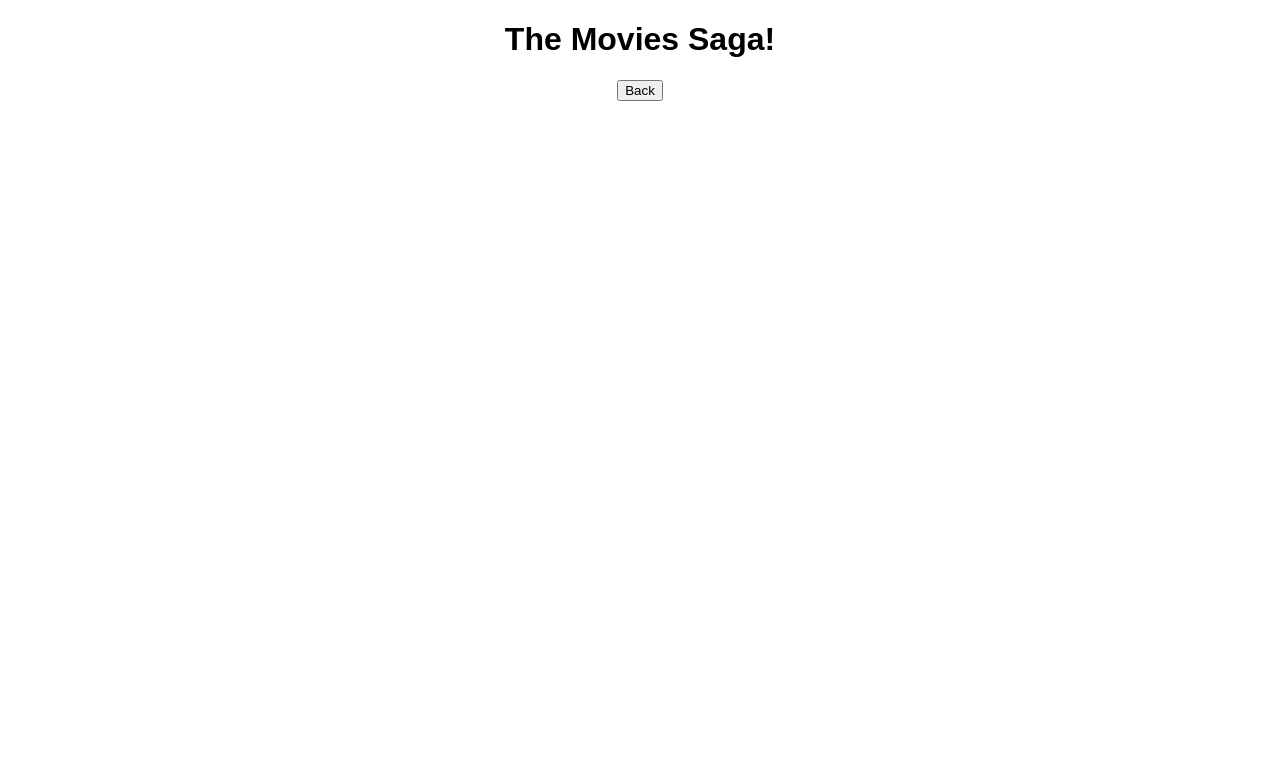
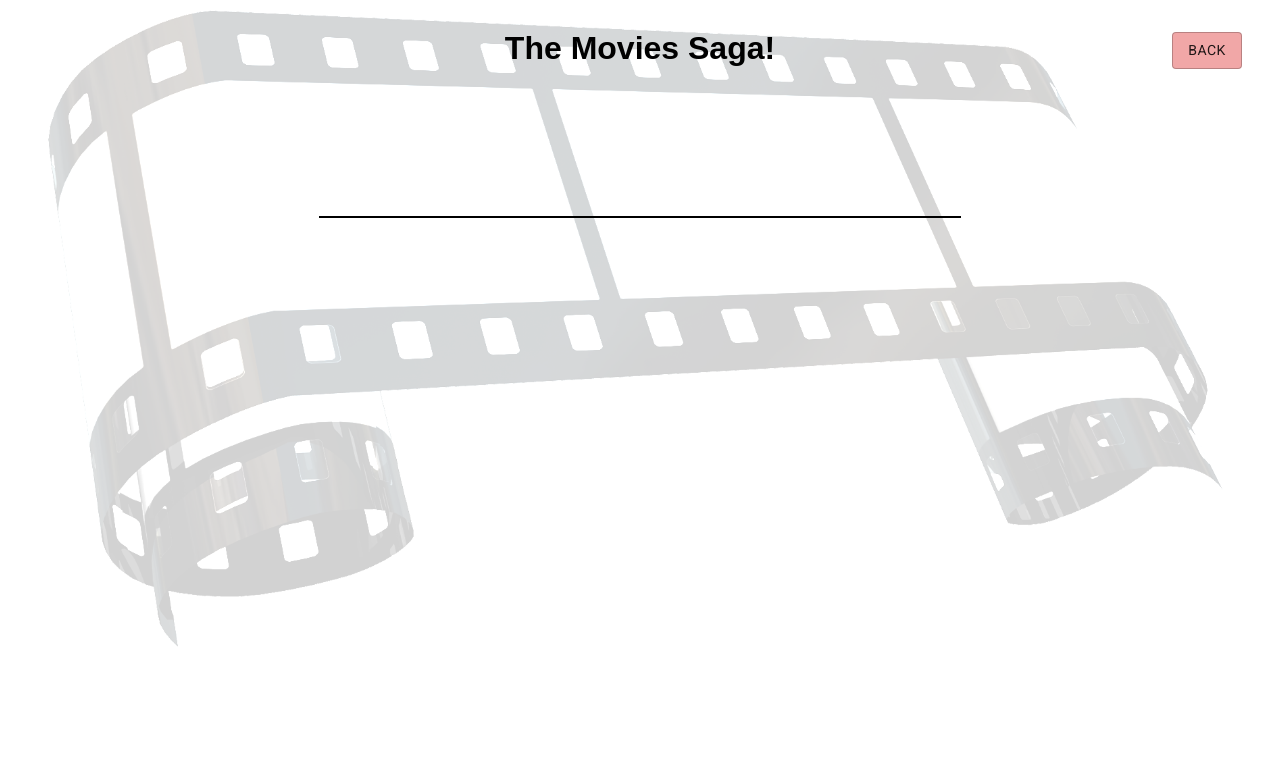
Before and after one commit to Adventure-K/weekend-movie-sagas, a React app: page /#/details in a window 1280 px wide. Built offline with nearby package versions, Linux system fonts and the light colour scheme.

Commit message:
install MUI, some styling

```diff
--- a/package.json
+++ b/package.json
@@ -4,7 +4,9 @@
   "private": true,
   "proxy": "http://localhost:5000",
   "dependencies": {
-    "@material-ui/core": "^4.11.3",
+    "@fontsource/roboto": "^4.5.8",
+    "@material-ui/core": "^4.12.4",
+    "@material-ui/icons": "^4.11.3",
     "axios": "^0.21.1",
     "pg": "^8.2.1",
     "react": "^17.0.1",
--- a/public/index.html
+++ b/public/index.html
@@ -4,6 +4,10 @@
     <meta charset="utf-8">
     <meta name="viewport" content="width=device-width, initial-scale=1, shrink-to-fit=no">
     <meta name="theme-color" content="#000000">
+    <meta
+      name="viewport"
+      content="minimum-scale=1, initial-scale=1, width=device-width"
+    />
     <!--
       manifest.json provides metadata used when your web app is added to the
       homescreen on Android. See https://developers.google.com/web/fundamentals/engage-and-retain/web-app-manifest/
--- a/src/components/App/App.css
+++ b/src/components/App/App.css
@@ -1,24 +1,13 @@
 .App {
   text-align: center;
+  background-image: url(../../../public/assets/filmstrip_PNG59.png);
+  background-repeat: no-repeat;
+  background-size: 95vmax;
+  background-position: top;
 }
 
-
-.App-header {
-  background-color: #222;
-  height: 150px;
-  padding: 20px;
-  color: white;
+h1 {
+  border: 0;
+  margin-top: 0;
+  padding: 30px;
 }
-
-.App-title {
-  font-size: 1.5em;
-}
-
-.App-intro {
-  font-size: large;
-}
-
-@keyframes App-logo-spin {
-  from { transform: rotate(0deg); }
-  to { transform: rotate(360deg); }
-}
--- /dev/null
+++ b/src/components/DetailView/DetailView.css
@@ -0,0 +1,7 @@
+.backButton {
+    position: absolute;
+    top: 4vh;
+    right: 3vw;
+    background-color: rgb(241, 167, 167);
+    color: black
+}
--- a/src/components/DetailView/DetailView.jsx
+++ b/src/components/DetailView/DetailView.jsx
@@ -1,5 +1,32 @@
 import { useDispatch, useSelector } from 'react-redux';
 import { useHistory } from 'react-router-dom';
+
+// import './DetailView.css';
+
+// Material-UI
+import { makeStyles } from '@material-ui/core/styles';
+import Button from '@material-ui/core/Button';
+
+const useStyles = makeStyles ({
+    detailDiv: {
+        height: "50vmax"
+    },
+    backButton: {
+        position: "absolute",
+        top: "4vh",
+        right: "3vw",
+        backgroundColor: "rgb(241, 167, 167)"
+    },
+    desc: {
+        display: "inline-block",
+        border: "1px solid",
+        width: "50vw",
+        position: "relative",
+        alignContent: "center"
+    }
+})
+
+
 
 function DetailView() {
 
@@ -18,12 +45,14 @@ function DetailView() {
         history.push('/');
     }
 
+    const classes = useStyles();
+
     return (
-        <>
-            <button onClick={handleBack}>Back</button>
-            <h1>{movie.title}</h1>
-            <img src={movie.poster} alt={movie.title}/>
-            <p>{movie.description}</p>
+        <div className={classes.detailDiv}>
+            <Button variant="outlined" className={classes.backButton} onClick={handleBack}>Back</Button>
+            <h1 className={classes.movieTitle}>{movie.title}</h1>
+            <img className={classes.poster} src={movie.poster} alt={movie.title}/>
+            <p className={classes.desc}>{movie.description}</p>
             <ul id="genres">
                 {genres.map((x, i) => {
                     return (
@@ -31,7 +60,7 @@ function DetailView() {
                     );
                 })}
             </ul>
-        </>
+        </div>
     )
 }
 
--- a/src/components/MovieItem/MovieItem.jsx
+++ b/src/components/MovieItem/MovieItem.jsx
@@ -1,8 +1,35 @@
 import { useHistory } from 'react-router-dom';
-import DetailView from '../DetailView/DetailView.jsx';
 import { useDispatch } from 'react-redux'
 
-function MovieItem({movie}) {
+// Material-UI
+import { makeStyles } from '@material-ui/core/styles';
+import Box from '@material-ui/core/Box';
+import Card from '@material-ui/core/Card';
+import CardContent from '@material-ui/core/CardContent';
+import Typography from '@material-ui/core/Typography';
+import Grid from '@material-ui/core/Grid'
+
+const useStyles = makeStyles({
+    root: {
+        minWidth: 275,
+        // width: "10em",
+        height: "22em",
+    },
+    title: {
+        fontSize: 18,
+    },
+    alignCenter: {
+        display: "flexbox",
+        alignItems: "center",
+        justifyContent: "center"
+    },
+    cardBox: {
+        margin: "15px",
+    }
+});
+
+
+function MovieItem({ movie }) {
     const history = useHistory();
     const dispatch = useDispatch();
 
@@ -18,12 +45,22 @@ function MovieItem({movie}) {
         })
     }
 
+    const classes = useStyles();
+
     return (
         <>
-            <div key={movie.id} >
-                <h3>{movie.title}</h3>
-                <img src={movie.poster} alt={movie.title} onClick={() => handleClick(movie)} />
-            </div>
+            <Grid item xs={2}>
+                <Box className={classes.cardBox} boxShadow="6" key={movie.id}>
+                    <Card className={classes.root} variant="outlined" onClick={() => handleClick(movie)} >
+                        <CardContent>
+                            <Typography className={classes.title} variant="h5" component="h3">
+                                {movie.title}
+                            </Typography>
+                            <img src={movie.poster} alt={movie.title} />
+                        </CardContent>
+                    </Card>
+                </Box>
+            </Grid>
         </>
     )
 }
--- a/src/components/MovieList/MovieList.jsx
+++ b/src/components/MovieList/MovieList.jsx
@@ -1,6 +1,26 @@
 import React, { useEffect } from 'react';
 import { useDispatch, useSelector } from 'react-redux';
 import './MovieList.css'
+
+// Material-UI
+import { makeStyles } from '@material-ui/core/styles';
+import Grid from '@material-ui/core/Grid'
+
+const useStyles = makeStyles({
+    marginAutoContainer: {
+        display: "flexbox",
+
+    },
+    marginAuto: {
+        margin: "auto",
+        alignItems: "center",
+        display: "flexbox"
+    },
+    movieGrid: {
+        textAlign: "center",
+    }
+});
+
 
 import MovieItem from '../MovieItem/MovieItem.jsx';
 
@@ -13,9 +33,13 @@ function MovieList() {
         dispatch({ type: 'FETCH_MOVIES' });
     }, []);
 
+    const classes = useStyles();
+
     return (
         <main>
-            <h1>MovieList</h1>
+            {/* <div className={classes.marginAutoContainer} mx="auto">
+                <div className={classes.marginAuto} mx="auto"> */}
+                    <Grid className="movieGrid" container direction="row" justifyContent="center" alignItems="center">
                         <section className="movies">
                             {movies.map(movie => {
                                 return (
@@ -23,7 +47,10 @@ function MovieList() {
                                 );
                             })}
                         </section>
-        </main>
+                    </Grid>
+                {/* </div>
+            </div> */}
+        </main >
 
     );
 }
--- a/src/index.js
+++ b/src/index.js
@@ -10,6 +10,7 @@ import logger from 'redux-logger';
 import createSagaMiddleware from 'redux-saga';
 import { takeEvery, put } from 'redux-saga/effects';
 import axios from 'axios';
+import '@fontsource/roboto';
 
 // Create the rootSaga generator function
 function* rootSaga() {
```
Also changed, not shown: INSTRUCTIONS.md (+3 -3 lines), src/components/App/App.js (+9 -0 lines), public/assets/filmstrip_PNG59.png (added), 1 other file. Lines whose indentation alone changed are shown as unchanged.
